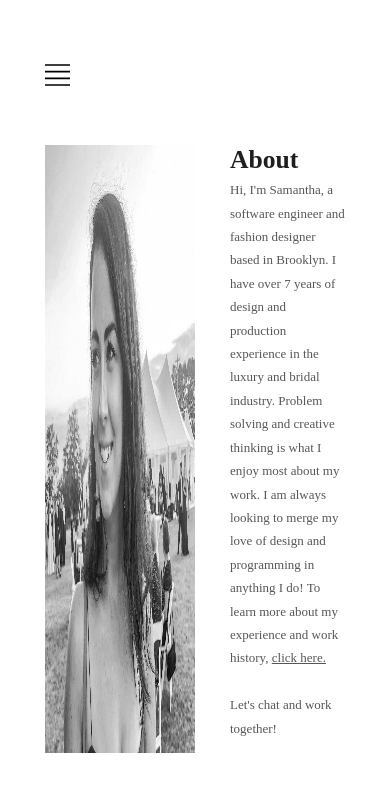
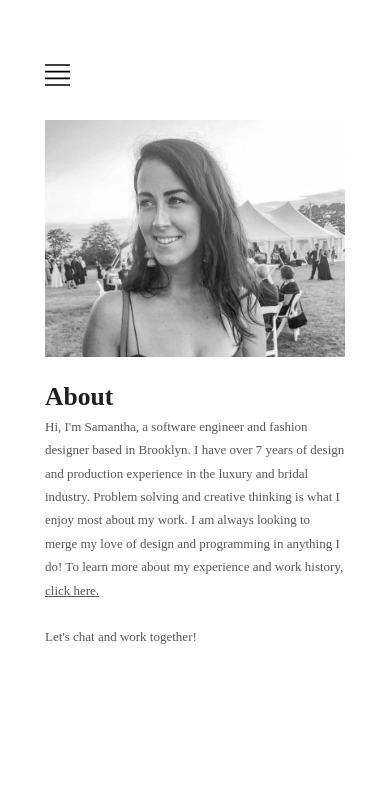
Before and after one commit to slurio/My-Website, a React (Create React App) app: page /aboutme in a window 390 px wide. Shown: the top 792 px of the page. Built offline with nearby package versions, Linux system fonts and the light colour scheme; no server answers.

Commit message:
about me mobile css

```diff
--- a/src/Components/AboutMe.js
+++ b/src/Components/AboutMe.js
@@ -6,7 +6,7 @@ import Resume from '../assets/resume.pdf';
 function AboutMe() {
     return(
         <AboutContainer>
-            <Image src={bioImage}/>
+            <Image src={bioImage} alt='image of Samantha Lurio'/>
             <BlurbContainer>
                 <Title>About</Title>
                 <Blurb>Hi, I'm Samantha, a software engineer and fashion designer based in Brooklyn.
@@ -26,13 +26,17 @@ export default AboutMe;
 const AboutContainer = styled.div`
     display: flex;
     justify-content: space-between;
+    @media (max-width: 768px) {
+        flex-direction: column;
+        align-items: center;
+    }
 `
 
 const Image = styled.img`
     width: 50%;
     height: auto;
     @media (max-width: 768px) {
-        width: 30%
+        width: 100%;
         height: auto;
     }
 `
@@ -48,6 +52,10 @@ const Image = styled.img`
   `
 const BlurbContainer = styled.div`
     margin-left: 35px;
+    @media (max-width: 768px) {
+        margin-left: 0;
+        margin-top: 25px;
+    }
 `
 
 const Blurb = styled.p`
--- a/src/Components/NavBar.js
+++ b/src/Components/NavBar.js
@@ -86,7 +86,7 @@ const NavBarContainer = styled.div`
     font-style: normal;
     line-height: 1.8em;
     @media (max-width: 590px) {
-        margin-bottom: 25px;
+        margin-bottom: 0;
         & > .links{
             transition: .5s;
             height: 0px;
```
Also changed, not shown: 1 other file (tests, documents, lock files or other folders).
